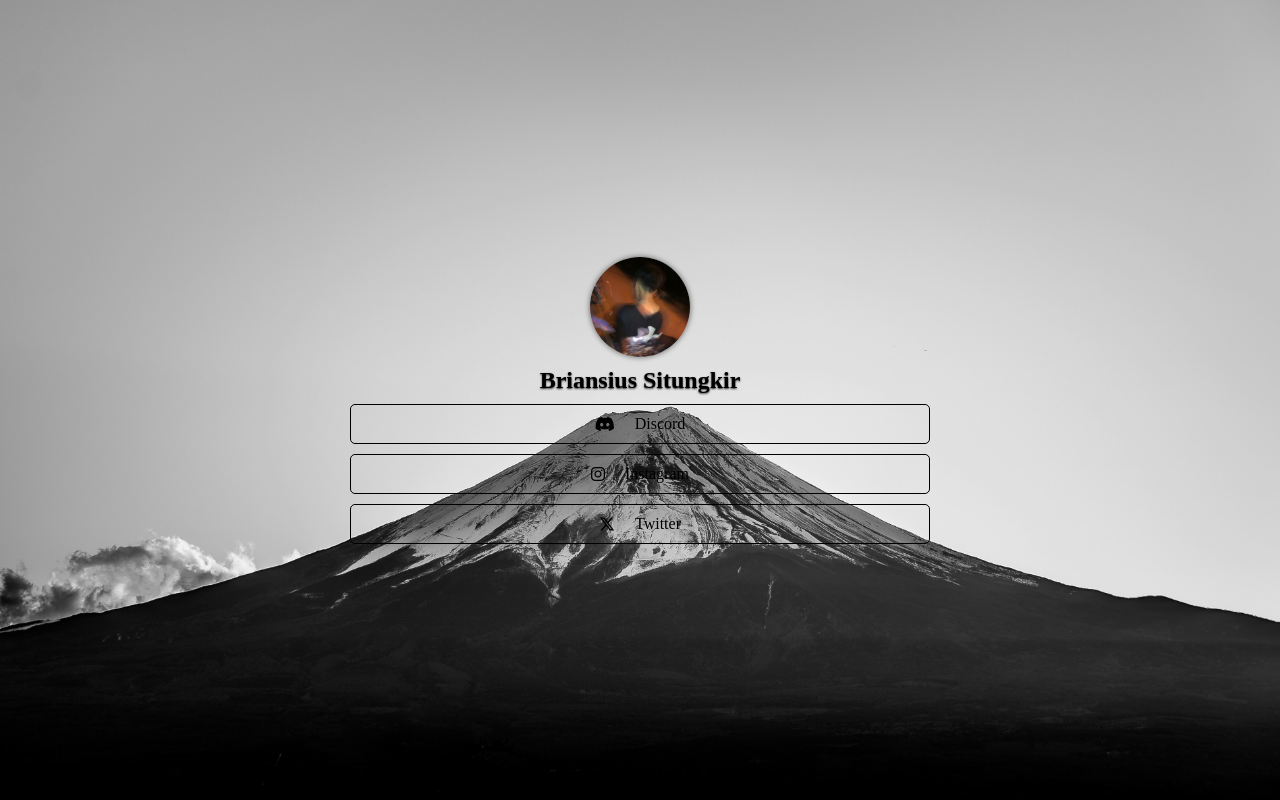
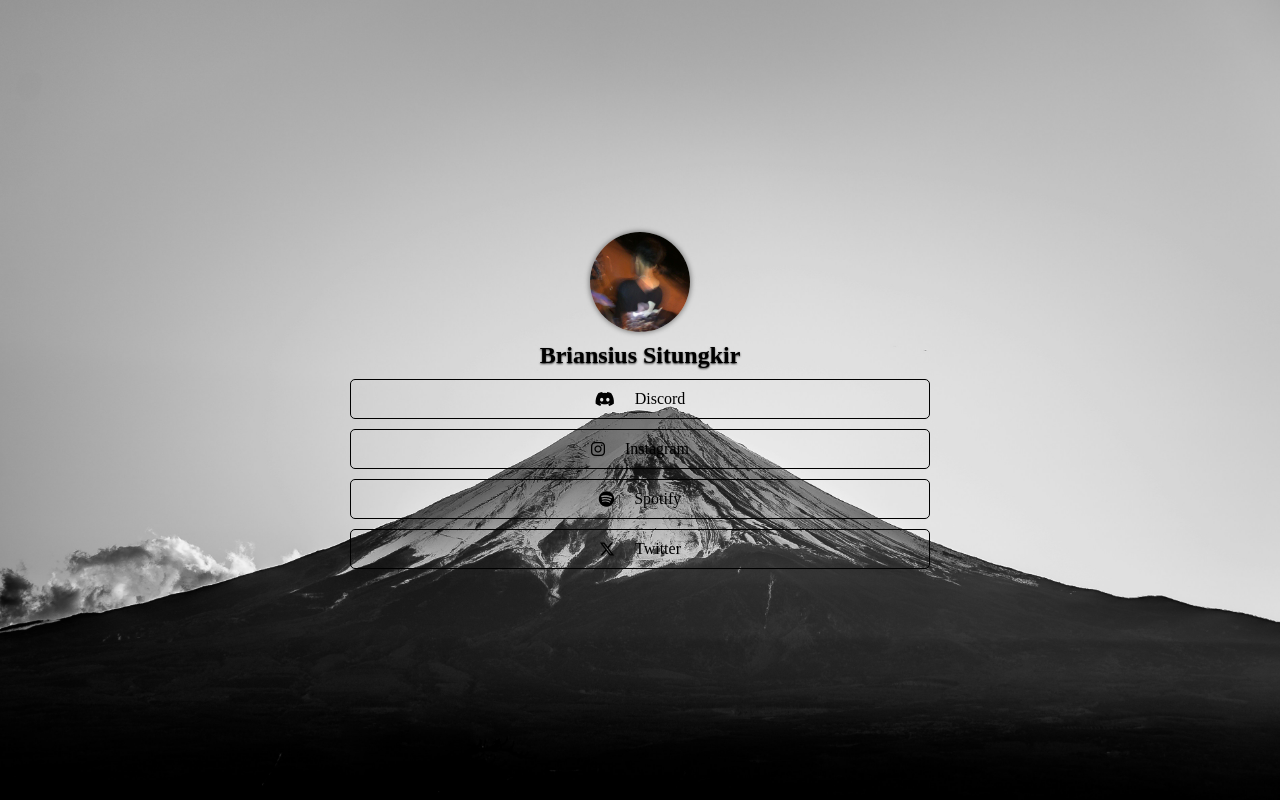
Before and after one commit to Briansiuss/BrianLinktree, a plain HTML site: page index.html in a window 1280 px wide. Drawn offline with Linux system fonts and the light colour scheme; a web font is replaced by a local one.

Commit message:
Adding Spotify

```diff
--- a/index.html
+++ b/index.html
@@ -31,6 +31,10 @@
           href="https://www.instagram.com/brianiscrazycool?igsh=b3doZWtvd2l4cGUw"
           ><i class="fa-brands fa-instagram"></i>Instagram</a
         >
+        <a
+          href="https://open.spotify.com/user/8thjnc73kysgrwt6hyjeerux0?si=78f2d33687af4d79"
+          ><i class="fa-brands fa-spotify"></i>Spotify</a
+        >
         <a href="https://x.com/Briantimothy_?t=iYk_zlYfy-AGkIilYxPXgQ&s=08"
           ><i class="fa-brands fa-x-twitter"></i>Twitter</a
         >
--- a/style.css
+++ b/style.css
@@ -54,7 +54,7 @@ section main a {
   text-decoration: none;
   border-radius: 5px;
   gap: 20px;
-  transition: 0.3s;
+  transition: 0.2s;
 }
 
 section main a:hover {
```
